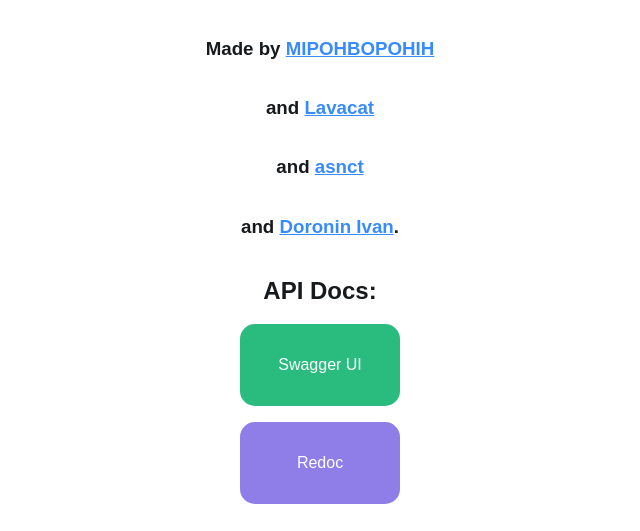
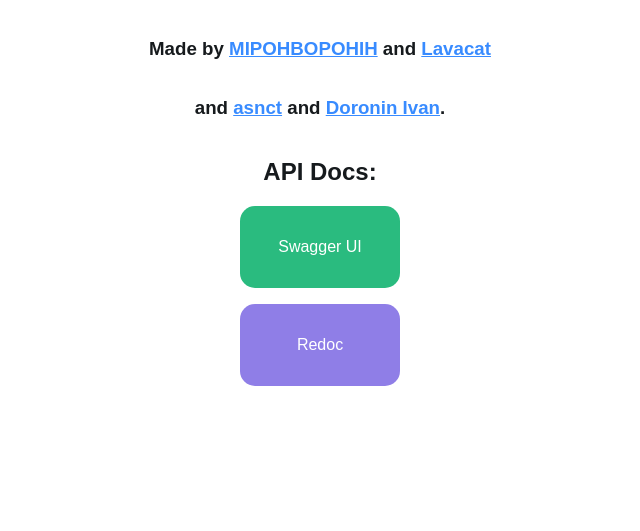
Before and after one commit to MIPOHBOPOHIH/YMMBFA, a plain HTML site: page static/index.html in a window 1280 px wide. Shown: the part 269-800 px from the top of the page, without its empty margins (320-960 px from the left). Drawn offline with Linux system fonts and the light colour scheme.

Commit message:
change index.html

```diff
--- a/static/index.html
+++ b/static/index.html
@@ -11,10 +11,8 @@
 <body>
     <main id="main">
         <h1>YMMBFA</h1>
-        <h3>Made by <a href="https://mipoh.ru">MIPOHBOPOHIH</a></h3>
-        <h3>and <a href="https://t.me/lavacat">Lavacat</a></h3>
-        <h3>and <a href="https://t.me/onetimecowbell">asnct</a></h3>
-        <h3>and <a href="https://t.me/idoroninnn">Doronin Ivan</a>.</h3>
+        <h3>Made by <a href="https://mipoh.ru">MIPOHBOPOHIH</a> and <a href="https://t.me/lavacat">Lavacat</a> </h3>
+        <h3>and <a href="https://t.me/onetimecowbell">asnct</a> and <a href="https://t.me/idoroninnn">Doronin Ivan</a>.</h3>
         <h2>API Docs:</h2>
         <a class="api-button" id="swagger" href="/docs">Swagger UI</a>
         <a class="api-button" id="redoc" href="/redoc">Redoc</a>
```
